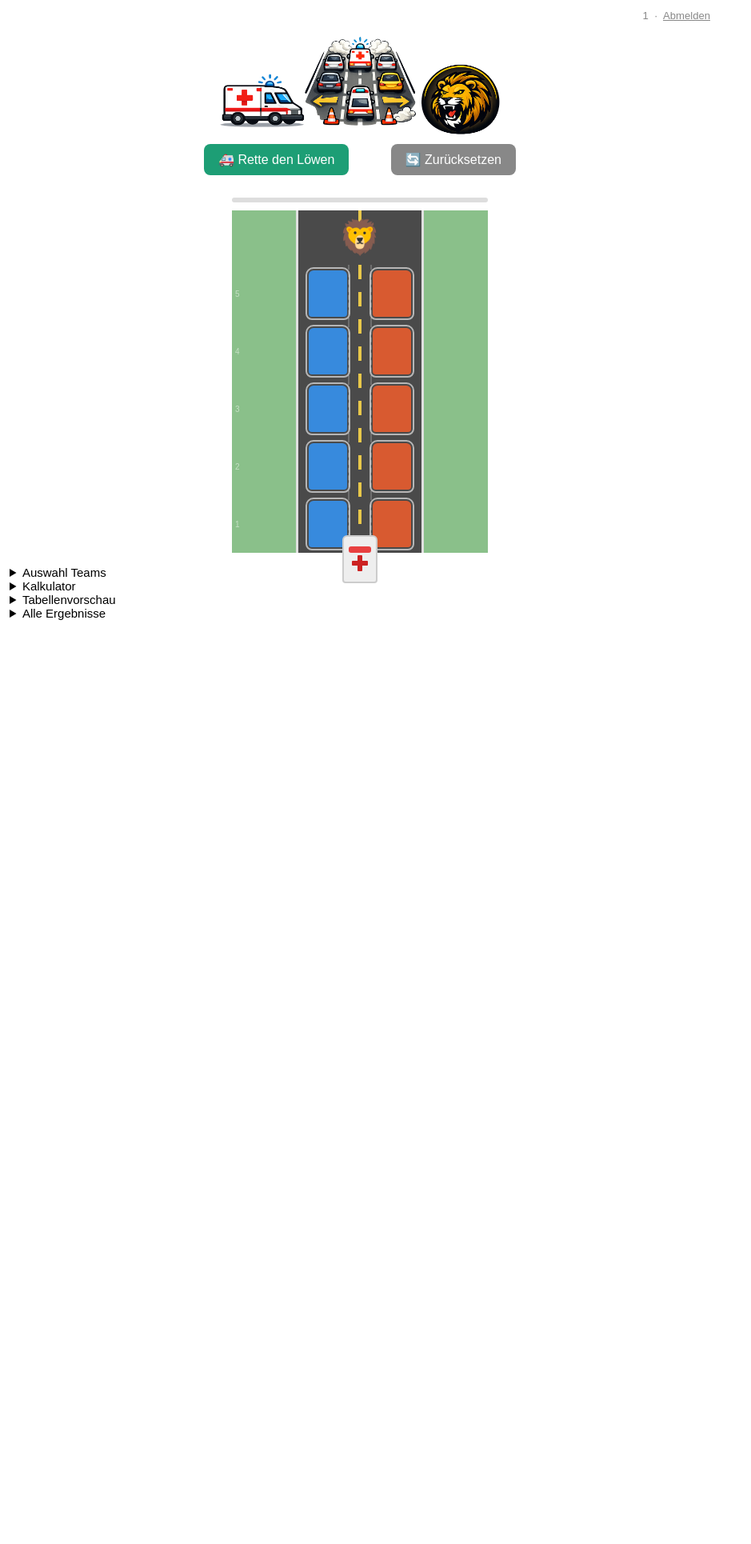
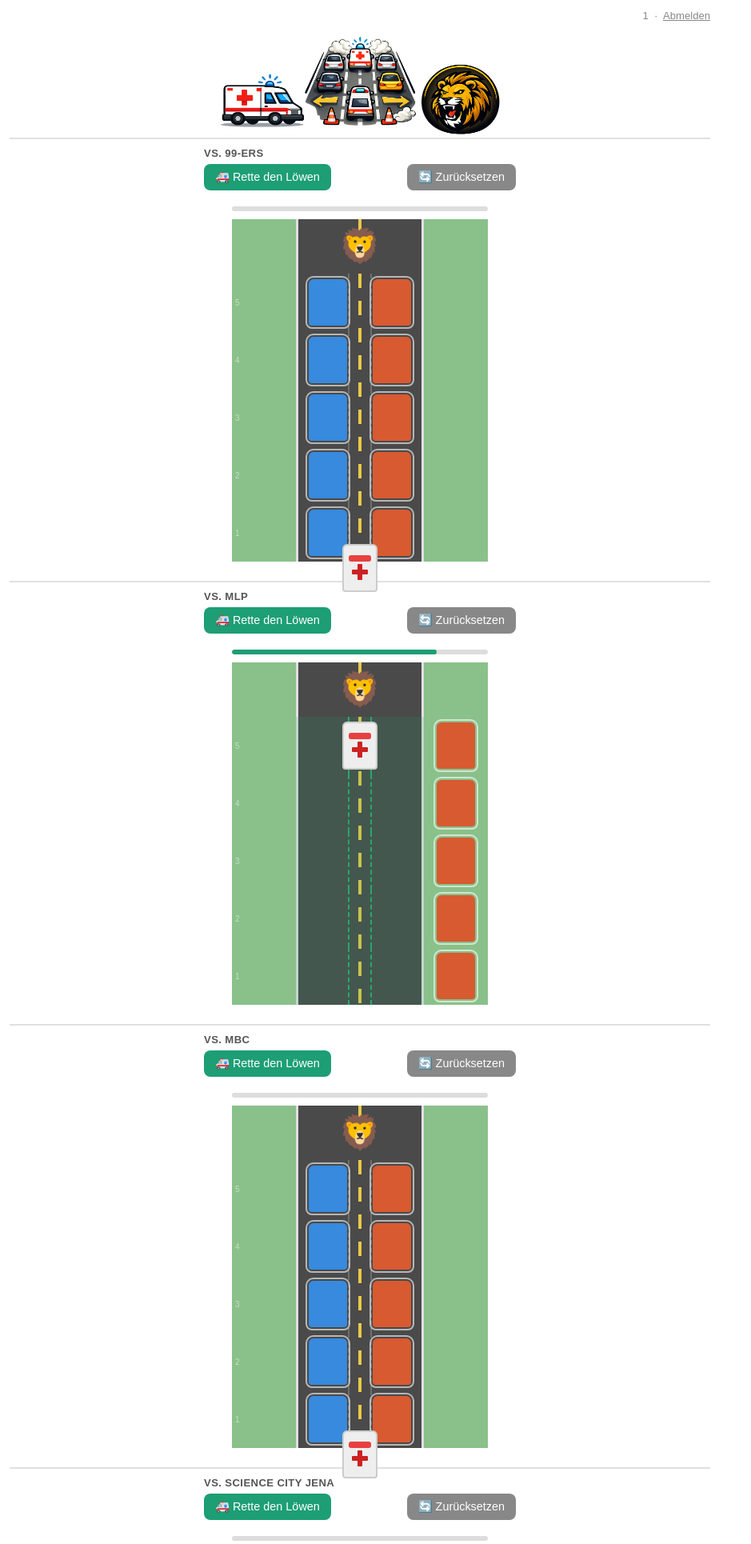
Before and after one commit to mebertK9/result-preview, a Flask app: page / in a window 1280 px wide. Shown: the top 1930 px of the page at 80% size, without its empty margins (0-939 px from the left). Before the commit the page ends 775 px from the top, so only its background shows below. Run offline with Flask 3, Linux system fonts and the light colour scheme; the visitor is signed in with stand-in values (Sample User, id 1).

Commit message:
Iterate over competitor games

```diff
--- a/result_preview/main.py
+++ b/result_preview/main.py
@@ -263,22 +263,21 @@ def home():
         for competitor in left_competitors
     }
 
-    # FIXME
-    comp_team = left_competitors[0]
-    current_competitor_games = all_competitor_games[comp_team]
+    all_grids = {}
 
-    mbc_rettungsgasse: Rettungsgasse
-    if not comp_team in _grid_state or _grid_state[comp_team] == {}:
-        mbc_rettungsgasse = Rettungsgasse(loewen_games_left, wins_of_team(comp_team) - loewen_wins)
-        _grid_state[comp_team] = mbc_rettungsgasse
-        mbc_rettungsgasse.init_grid(loewen_pending, current_competitor_games)
-    else:
-        mbc_rettungsgasse = _grid_state[comp_team]
+    for comp_team in left_competitors:
+        current_rettungsgasse: Rettungsgasse
+        if comp_team not in _grid_state or _grid_state[comp_team] == {}:
+            current_rettungsgasse = Rettungsgasse(loewen_games_left, wins_of_team(comp_team) - loewen_wins)
+            _grid_state[comp_team] = current_rettungsgasse
+            current_rettungsgasse.init_grid(loewen_pending, all_competitor_games[comp_team])
+        else:
+            current_rettungsgasse = _grid_state[comp_team]
 
-    grid = mbc_rettungsgasse.grid
+        all_grids[comp_team] = current_rettungsgasse.grid
 
     return render_template('index.html',
-                           grid=list(reversed(grid)),
+                           all_grids={team_name: list(reversed(grid)) for team_name, grid in all_grids.items()},
                            lion_games=list(reversed(loewen_pending)),  # reverse to match grid orientation
                            all_competitor_games = {team_name: list(reversed(comp_game)) for team_name, comp_game in all_competitor_games.items()},
                            all_team_names=all_team_names,
--- a/result_preview/templates/index.html
+++ b/result_preview/templates/index.html
@@ -200,6 +200,52 @@
         }
 
         /* ---- Mobile adjustments ---- */
+        /* ---- Rettungsgasse: one block per competitor team ---- */
+        .gasse-wrap {
+            border-top: 2px solid #e0e0e0;
+            padding-top: 10px;
+            margin-bottom: 8px;
+        }
+
+        .gasse-wrap:first-of-type {
+            border-top: none;
+        }
+
+        .gasse-header {
+            max-width: 390px;
+            margin: 0 auto 2px;
+            font-size: 0.82rem;
+            font-weight: bold;
+            color: #555;
+            letter-spacing: 0.03em;
+            text-transform: uppercase;
+        }
+
+        .gasse-controls {
+            display: flex;
+            gap: 8px;
+            margin: 6px auto 0;
+            max-width: 390px;
+            justify-content: space-between;
+        }
+
+        .gasse-controls button {
+            padding: 8px 14px;
+            font-size: 0.9rem;
+            border: none;
+            border-radius: 8px;
+            cursor: pointer;
+            color: white;
+        }
+
+        .btn-rescue {
+            background: #1D9E75;
+        }
+
+        .btn-reset {
+            background: #888;
+        }
+
         @media (max-width: 600px) {
             body {
                 padding: 8px;
@@ -238,6 +284,11 @@
             .dv-check {
                 width: 20px;
                 height: 20px;
+            }
+
+            .gasse-controls button {
+                padding: 7px 10px;
+                font-size: 0.82rem;
             }
         }
     </style>
@@ -278,25 +329,23 @@
 
     <img src="{{ url_for('static', filename='logo.png') }}" class="logo">
 
-    <!-- Outer wrapper: never touched by renderRettungsgasse -->
-    <div class="gasse-wrap" id="gasse-wrap-loewen">
-        <!-- Buttons live here, outside the render container -->
-        <!-- max-width + margin:auto mirrors .rg-scene so edges align -->
-        <div style="display:flex; gap:8px; margin: 8px auto; max-width:390px; justify-content:space-between;">
-            <button id="btn-auto-play" onclick="autoPlay(test_team)" style="padding: 10px 18px; font-size: 1rem;
-                           background: #1D9E75; color: white; border: none;
-                           border-radius: 8px; cursor: pointer;">
+    {% for team_name in all_competitor_games.keys() %}
+    {% set gasse_id = "gasse-" ~ loop.index0 %}
+    <!-- Outer wrapper for {{ team_name }} — never touched by renderRettungsgasse -->
+    <div class="gasse-wrap" id="wrap-{{ gasse_id }}">
+        <div class="gasse-header">vs. {{ sn(team_name) }}</div>
+        <div class="gasse-controls">
+            <button class="btn-rescue" id="btn-rescue-{{ gasse_id }}" onclick="autoPlay('{{ team_name }}')">
                 🚑 Rette den Löwen
             </button>
-            <button onclick="resetGrid(test_team)" style="padding: 10px 18px; font-size: 1rem;
-                           background: #888; color: white; border: none;
-                           border-radius: 8px; cursor: pointer;">
+            <button class="btn-reset" onclick="resetGrid('{{ team_name }}')">
                 🔄 Zurücksetzen
             </button>
         </div>
         <!-- renderRettungsgasse only ever touches this div -->
-        <div id="game-loewen"></div>
+        <div id="{{ gasse_id }}"></div>
     </div>
+    {% endfor %}
 
     <details>
         <summary>Auswahl Teams</summary>
@@ -484,16 +533,24 @@
 
 
     <script>
-        const grid = {{ grid | tojson }};
+        // all_grids: dict keyed by competitor name → initial grid rows for that lane.
+        // Requires main.py to pass all_grids=rettungsgasse_manager.get_all_grids() to the template.
+        const all_grids = {{ all_grids | tojson }};
         const lionGames = {{ lion_games | tojson }};
         const all_competitor_games = {{ all_competitor_games | tojson }};
         const hypothetical = {{ hypothetical | tojson }};
 
+        // Ordered list of competitors — matches the Jinja loop.index0 used for container IDs
         const competitorNames = {{ all_competitor_games.keys() | list | tojson }};
-        const test_team = competitorNames[0];
 
-        // Extracted so autoPlay() can reference it
-        function makeOnAction(currentHandler) {
+        // Derive the render-container ID for a given competitor (mirrors Jinja: "gasse-" ~ loop.index0)
+        function containerIdFor(competitor) {
+            return 'gasse-' + competitorNames.indexOf(competitor);
+        }
+
+        // Returns an onAction callback bound to a specific competitor and its container
+        function makeOnAction(competitor) {
+            const containerId = containerIdFor(competitor);
             return async function onAction(game, rowIndex, score1, score2, team) {
                 if (score1 !== null && score2 !== null) {
                     await fetch(`/set_score/${game.idx}`, {
@@ -505,29 +562,34 @@
                 const res = await fetch("/move", {
                     method: "POST",
                     headers: { "Content-Type": "application/json" },
-                    body: JSON.stringify({ row: rowIndex, game, affected_team: team, competitor: test_team, score1, score2 })
+                    body: JSON.stringify({ row: rowIndex, game, affected_team: team, competitor, score1, score2 })
                 });
                 const newRows = await res.json();
-                renderRettungsgasse("game-loewen", newRows, {
+                renderRettungsgasse(containerId, newRows, {
                     games: lionGames,
-                    competitor_games: all_competitor_games[test_team],
-                    competitor: test_team,
+                    competitor_games: all_competitor_games[competitor],
+                    competitor,
                     hypotheticals: hypothetical,
-                    onAction: makeOnAction()
+                    onAction: makeOnAction(competitor)
                 });
             };
         }
 
-        renderRettungsgasse("game-loewen", grid, {
-            games: lionGames,
-            competitor_games: all_competitor_games[test_team],
-            competitor: test_team,
-            hypotheticals: hypothetical,
-            onAction: makeOnAction()
+        // Initial render for every competitor lane
+        competitorNames.forEach(function (competitor) {
+            const containerId = containerIdFor(competitor);
+            renderRettungsgasse(containerId, all_grids[competitor], {
+                games: lionGames,
+                competitor_games: all_competitor_games[competitor],
+                competitor,
+                hypotheticals: hypothetical,
+                onAction: makeOnAction(competitor)
+            });
         });
 
         async function autoPlay(competitor) {
-            const btn = document.getElementById('btn-auto-play');
+            const containerId = containerIdFor(competitor);
+            const btn = document.getElementById('btn-rescue-' + containerId);
             btn.disabled = true;
 
             // Collect moves from both lion and competitor games
@@ -558,7 +620,7 @@
             collectMoves(all_competitor_games[competitor], competitor);
             moves.sort((a, b) => a.rowIndex - b.rowIndex);  // bottom rows first
 
-            let currentRows = grid;
+            let currentRows = all_grids[competitor];
             for (const move of moves) {
                 const res = await fetch("/move", {
                     method: "POST",
@@ -573,18 +635,19 @@
                     })
                 });
                 currentRows = await res.json();
-                renderRettungsgasse("game-loewen", currentRows, {
+                renderRettungsgasse(containerId, currentRows, {
                     games: lionGames,
                     competitor_games: all_competitor_games[competitor],
                     competitor,
                     hypotheticals: hypothetical,
-                    onAction: makeOnAction()
+                    onAction: makeOnAction(competitor)
                 });
                 await new Promise(r => setTimeout(r, 700));  // wait for ambulance animation
             }
 
             btn.disabled = false;
         }
+
         async function resetGrid(teamName) {
             await fetch("/reset", {
                 method: "POST",
```
